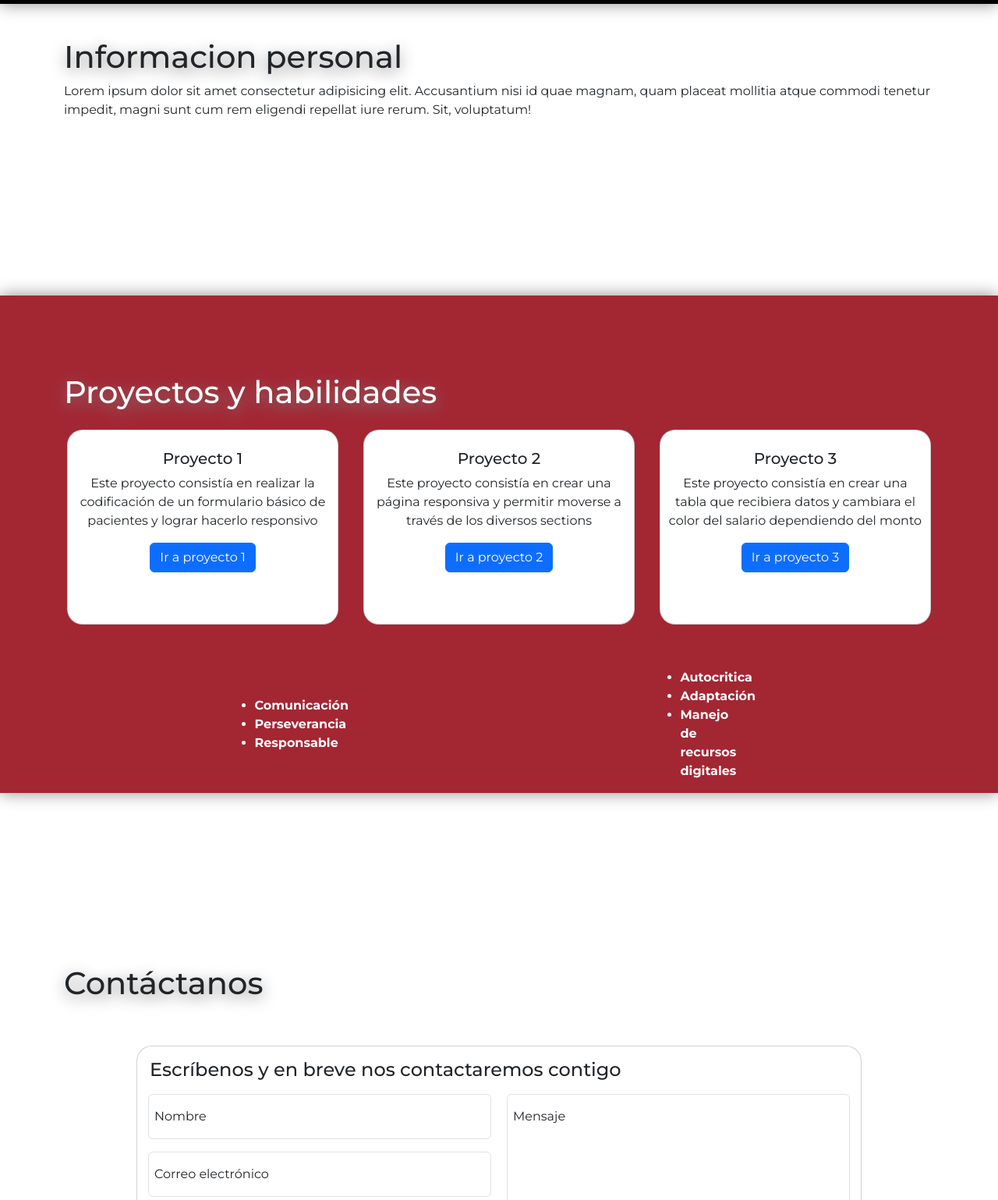
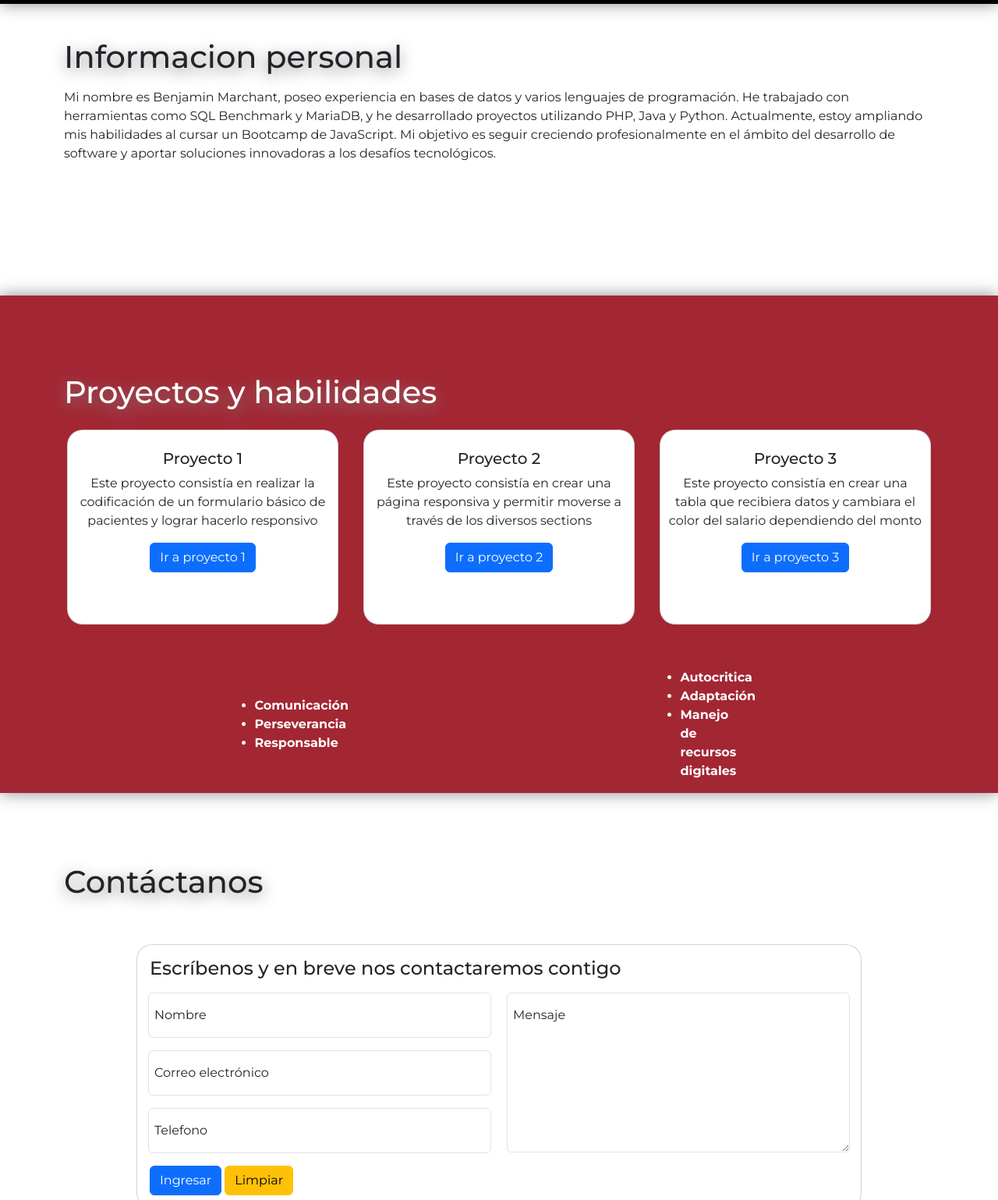
Before and after one commit to KonvexT/Consolidacion_2, a plain HTML site: page index.html in a window 1280 px wide. Shown: the part 61-1600 px from the top of the page at 78% size. Drawn offline with nearby package versions, Linux system fonts and the light colour scheme.

Commit message:
Agregado de informacion personal

```diff
--- a/assets/css/styles.css
+++ b/assets/css/styles.css
@@ -90,7 +90,7 @@ footer {
 }
 
 textarea {
-    height: 150px !important;
+    height: 205px !important;
 }
 
 #p3,
@@ -114,7 +114,6 @@ textarea {
 #c1,
 #c2,
 #c3 {
-
     height: 250px;
 }
 
@@ -190,6 +189,9 @@ textarea {
         display: flex;
         justify-content: space-around;
     }
+    section#contacto{
+        margin-top: -30px;
+    }
 }
 
 /* XL */
--- a/index.html
+++ b/index.html
@@ -43,10 +43,7 @@
         <section class="container-fluid" id="presentacion">
             <div class="container">
                 <h1>Informacion personal</h1>
-                <p>Lorem ipsum dolor sit amet consectetur adipisicing elit. Accusantium nisi id quae magnam, quam
-                    placeat
-                    mollitia atque commodi tenetur impedit, magni sunt cum rem eligendi repellat iure rerum. Sit,
-                    voluptatum!</p>
+                <p class="pt-2">Mi nombre es Benjamin Marchant, poseo experiencia en bases de datos y varios lenguajes de programación. He trabajado con herramientas como SQL Benchmark y MariaDB, y he desarrollado proyectos utilizando PHP, Java y Python. Actualmente, estoy ampliando mis habilidades al cursar un Bootcamp de JavaScript. Mi objetivo es seguir creciendo profesionalmente en el ámbito del desarrollo de software y aportar soluciones innovadoras a los desafíos tecnológicos.</p>
             </div>
         </section>
         <section class="container-fluid" id="proyectos">
```
